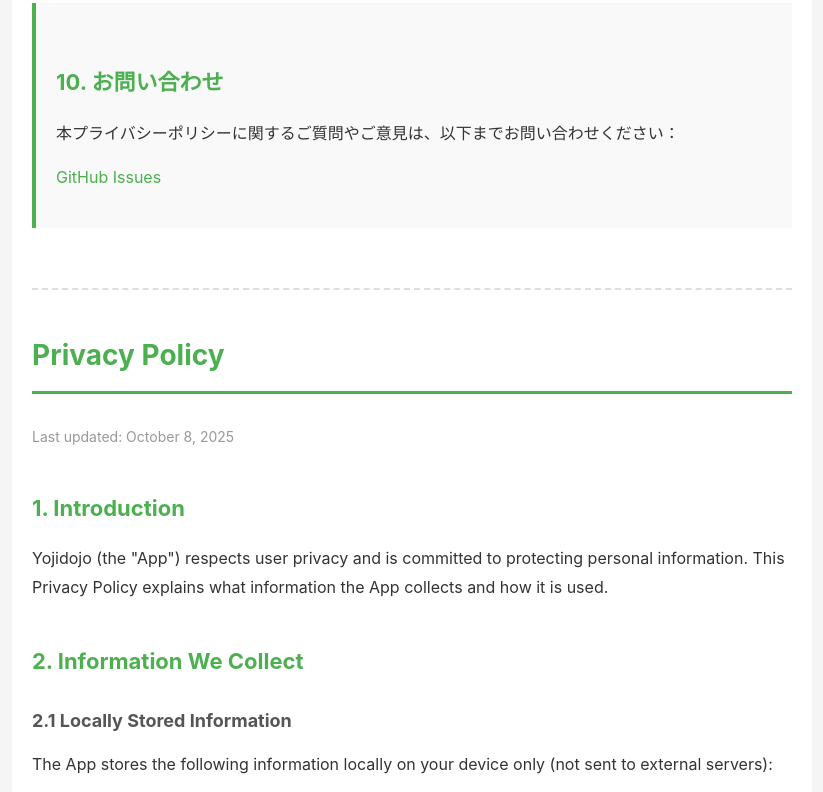
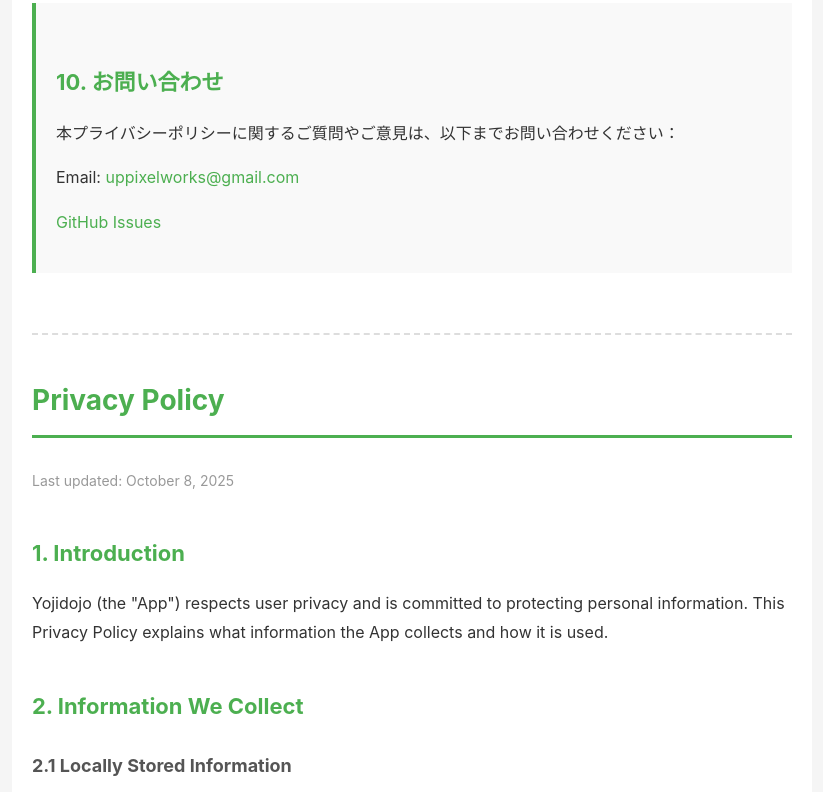
Before and after one commit to chicken-skip/yojidojo-privacy, a plain HTML site: page index.html in a window 1280 px wide. Shown: the part 2937-3729 px from the top of the page, without its empty margins (228-1051 px from the left). Drawn offline with Linux system fonts and the light colour scheme.

Commit message:
Add email contact (uppixelworks@gmail.com)

```diff
--- a/index.html
+++ b/index.html
@@ -203,6 +203,7 @@
         <div class="contact">
             <h2>10. お問い合わせ</h2>
             <p>本プライバシーポリシーに関するご質問やご意見は、以下までお問い合わせください：</p>
+            <p>Email: <a href="mailto:uppixelworks@gmail.com">uppixelworks@gmail.com</a></p>
             <p><a href="https://github.com/chicken-skip/yojidojo-privacy/issues" target="_blank">GitHub Issues</a></p>
         </div>
 
@@ -299,6 +300,7 @@
         <div class="contact">
             <h2>10. Contact Us</h2>
             <p>For questions or concerns about this Privacy Policy, please contact us at:</p>
+            <p>Email: <a href="mailto:uppixelworks@gmail.com">uppixelworks@gmail.com</a></p>
             <p><a href="https://github.com/chicken-skip/yojidojo-privacy/issues" target="_blank">GitHub Issues</a></p>
         </div>
 
```
Also changed, not shown: support.html (+2 -0 lines).
